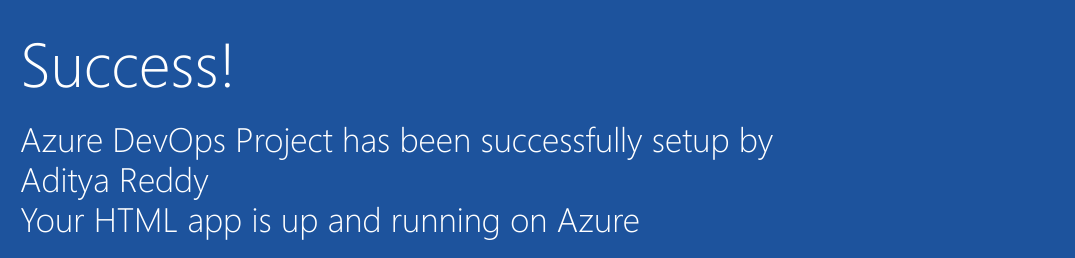
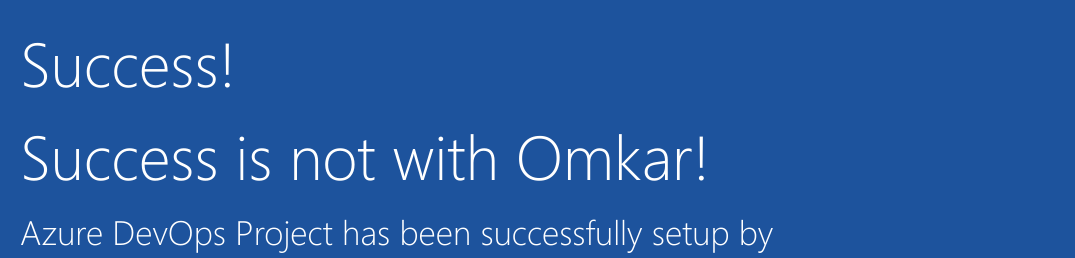
Before and after one commit to theadityareddy/lab2, a plain HTML site: page index.html in a window 1280 px wide. Shown: the part 370-628 px from the top of the page, 205-1280 px from the left. Drawn offline with Linux system fonts and the light colour scheme.

Commit message:
commiting from branch 2

```diff
--- a/index.html
+++ b/index.html
@@ -23,6 +23,7 @@
         </div>
             <div class="content-body">
                 <div class="success-text">Success!</div>
+                <div class="success-text">Success is not with Omkar!</div>
                 <div class="description line-1"> Azure DevOps Project has been successfully setup by Aditya Reddy</div>
                 <div class="description line-2"> Your HTML app is up and running on Azure</div>
                 <div class="next-steps-container">
```
